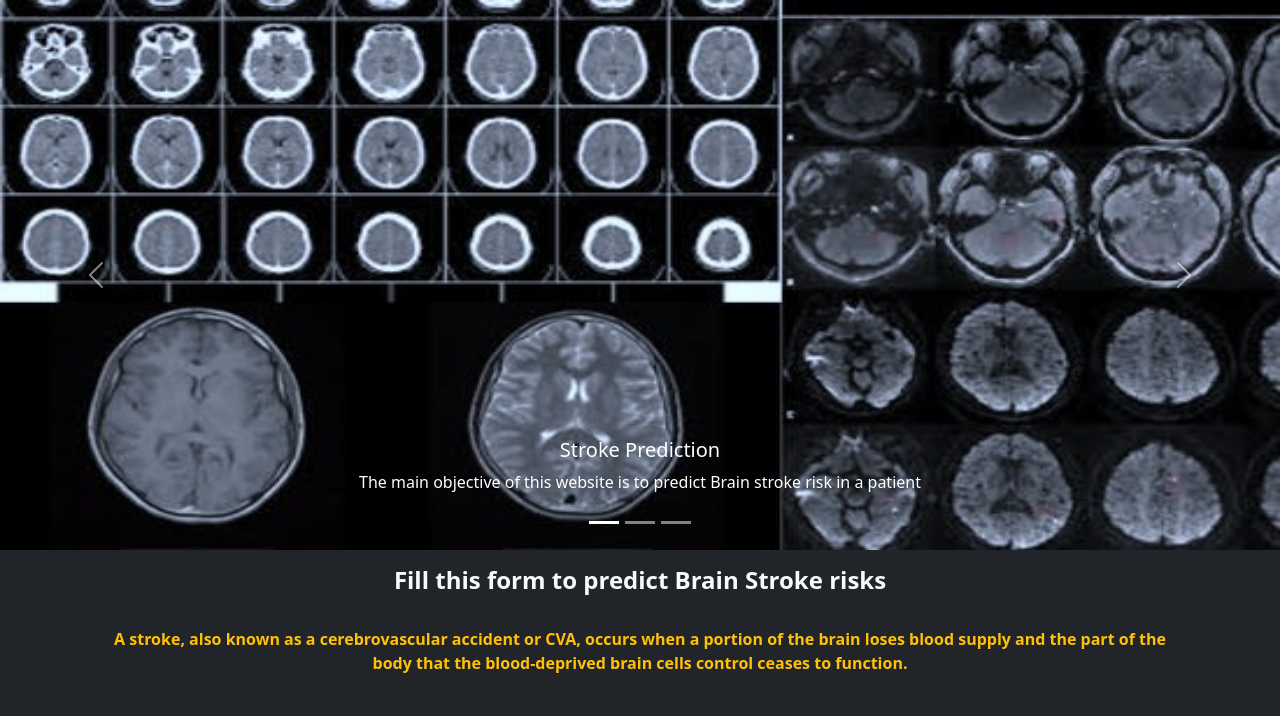
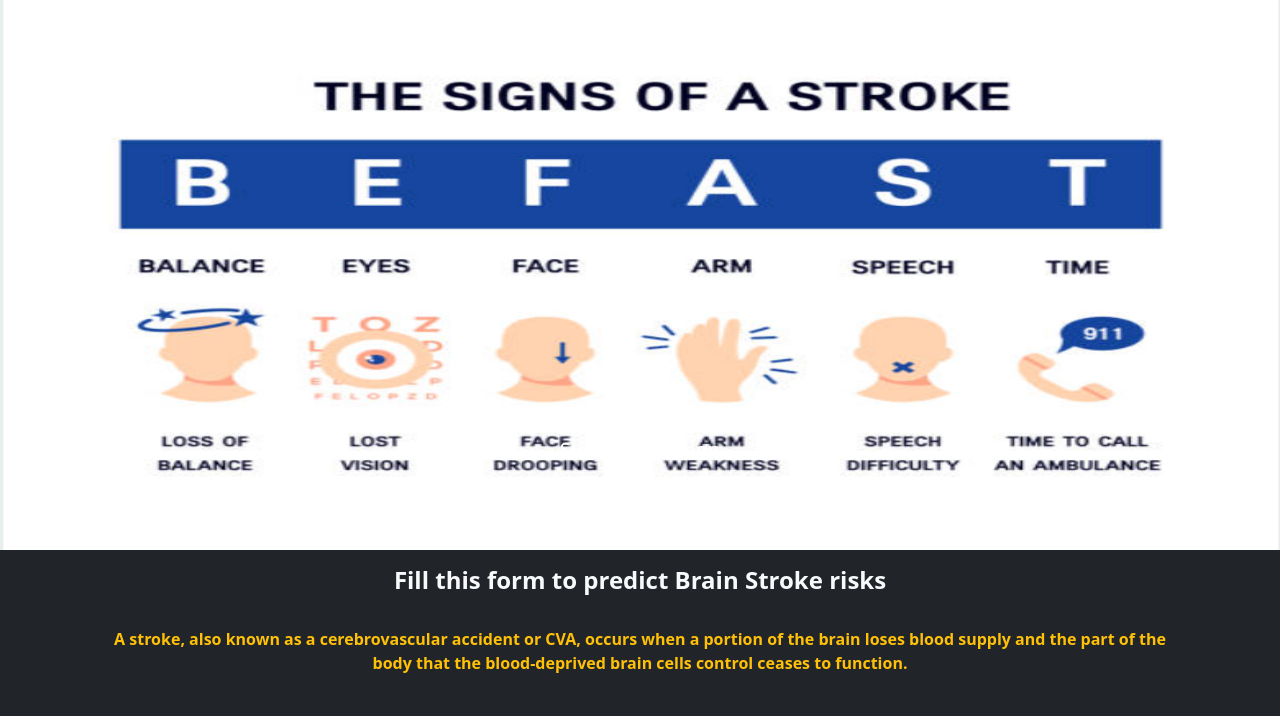
Before and after one commit to laurakorenfeld/PredictionAVC, a Flask app: page / in a window 1280 px wide. Shown: the part 114-830 px from the top of the page. Run offline with Flask 3, Linux system fonts and the light colour scheme.

Commit message:
ajout images

```diff
--- a/templates/home.html
+++ b/templates/home.html
@@ -29,7 +29,7 @@
             <div class="collapse navbar-collapse" id="navbarSupportedContent">
                 <ul class="navbar-nav me-auto mb-2 mb-lg-0">
                     <li class="nav-item">
-                        <a class="nav-link active" aria-current="page" href="home.html">Home</a>
+                        <a class="nav-link active" aria-current="page" href="#">Home</a>
                     </li>
                     <li class="nav-item">
                         <a class="nav-link active" aria-current="page">Analysis</a>
@@ -57,21 +57,21 @@
         </div>
         <div class="carousel-inner">
           <div class="carousel-item active">
-            <img src="../static/img/image3.jpg" class="d-block w-100"height="550px" width="300px" alt="...">
+            <img src="../static/img/image3.png" class="d-block w-100"height="550px" width="300px" alt="...">
             <div class="carousel-caption d-none d-md-block">
               <h5>Stroke Prediction</h5>
               <p>The main objective of this website is to predict Brain stroke risk in a patient</p>
             </div>
           </div>
           <div class="carousel-item">
-            <img src="../static/img/image2.jpg" class="d-block w-100"height="550px" width="300px" alt="...">
+            <img src="../static/img/image2.png" class="d-block w-100"height="550px" width="300px" alt="...">
             <div class="carousel-caption d-none d-md-block">
                 <h5>Stroke Prediction</h5>
                 <p>Early detection of Brain stroke risks can save lives</p>
             </div>
           </div>
           <div class="carousel-item">
-            <img src="../static/img/image.jpg" class="d-block w-100" height="550px" width="300px" alt="...">
+            <img src="../static/img/image.png" class="d-block w-100" height="550px" width="300px" alt="...">
             <div class="carousel-caption d-none d-md-block">
                 <h5>Stroke Prediction</h5>
                 <p>Medical data is analysed using machine learning techniques for the risk prediction</p>
```
Also changed, not shown: app.py (+3 -4 lines), static/img/image.png (added), static/img/image2.png (added), static/img/image3.png (added).
